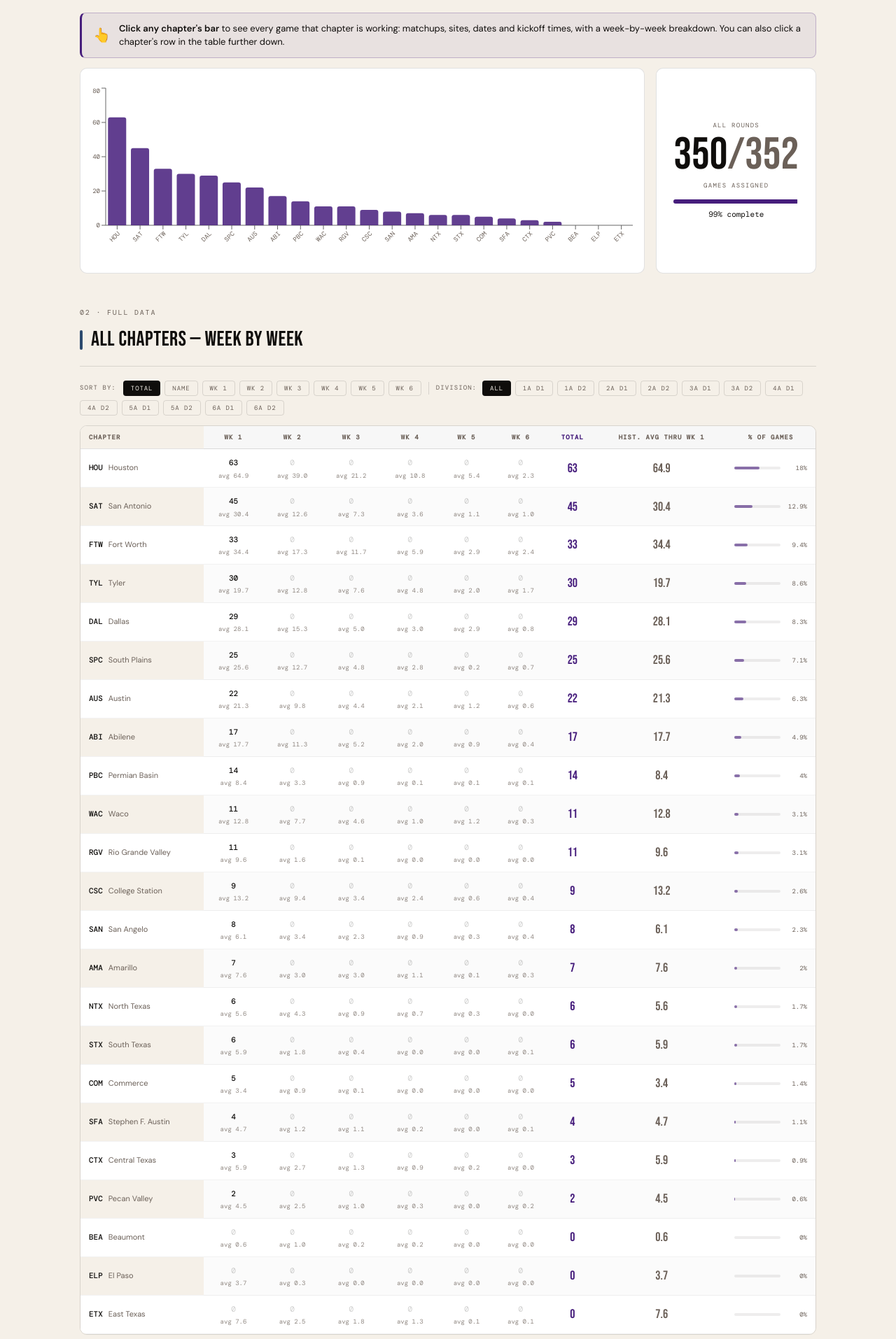
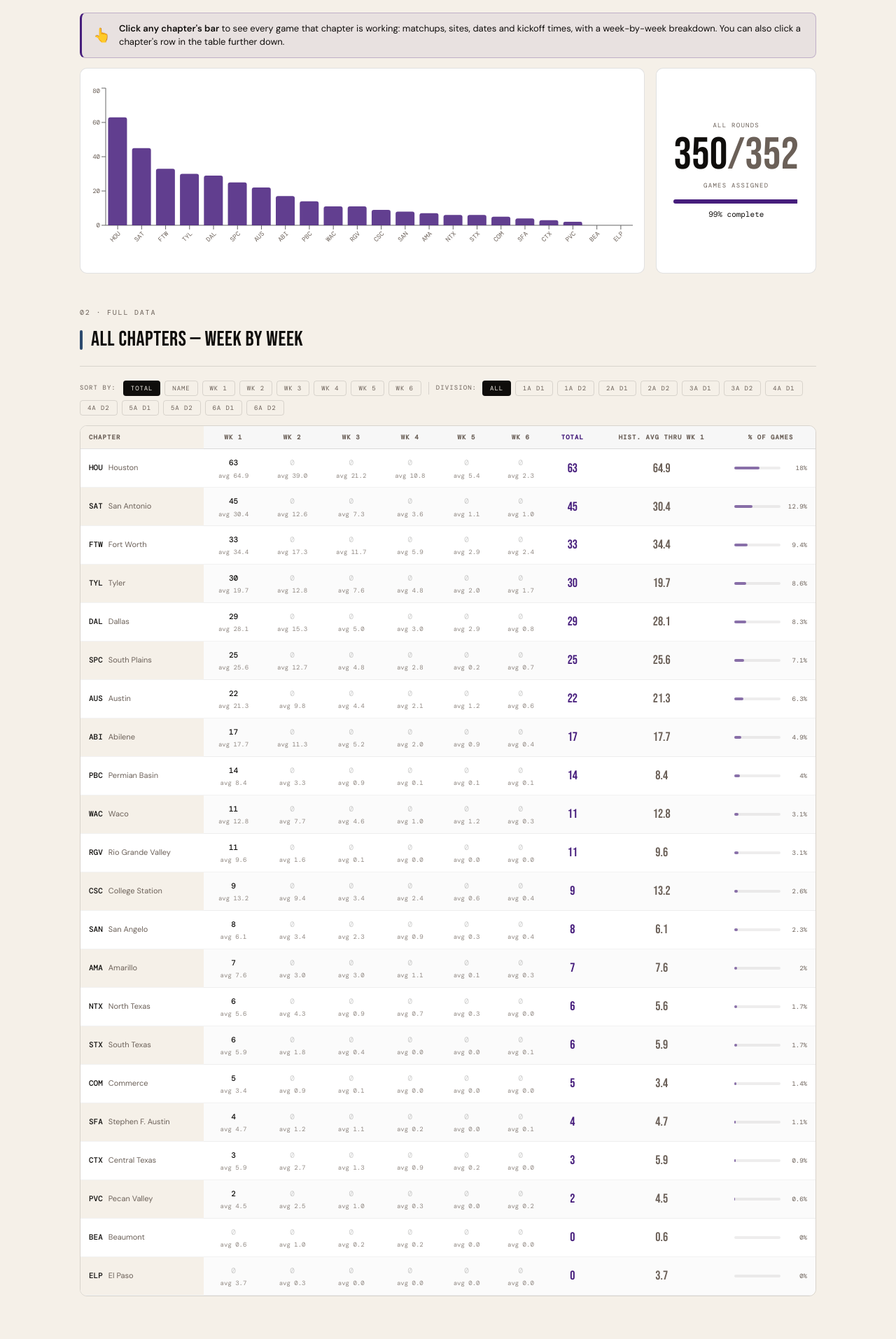
Before and after one commit to colemic2006/texasplayoffs, a React (Vite) app: page / in a window 1280 px wide. Shown: the part 1906-3820 px from the top of the page at 70% size. Built offline with nearby package versions, Linux system fonts and the light colour scheme.

Commit message:
Chapter Stats: East Texas no longer shows as a current chapter (folded into Tyler)
Co-Authored-By: Claude Opus 5.5 <noreply@anthropic.com>
Claude-Session: https://claude.ai/code/session_01BMNz1h9oErPrBeApAqNHEj

```diff
--- a/src/components/ChapterDashboard.jsx
+++ b/src/components/ChapterDashboard.jsx
@@ -6,6 +6,7 @@ import { placeName, gameWhen } from '../placeName'
 import { useDctfTeams, DctfLinks } from '../dctf'
 
 const WEEKS = ['1','2','3','4','5','6']
+const RETIRED = new Set(['WACO', 'ETX'])   // codes no longer in use: WACO is WAC; East Texas merged into Tyler
 const ROUND_LABELS = { '1':'Week 1', '2':'Week 2', '3':'Week 3', '4':'Week 4', '5':'Week 5', '6':'Week 6' }
 const CLASSIFICATIONS = ['1A D1','1A D2','2A D1','2A D2','3A D1','3A D2','4A D1','4A D2','5A D1','5A D2','6A D1','6A D2']
 
@@ -63,12 +64,12 @@ export default function ChapterDashboard({ data, year, allData = {}, years = [],
   const [filterClass, setFilterClass] = useState('all')
   const [tableClass, setTableClass] = useState('all')
 
-  // every chapter, including those with no games yet, so all of them show on the chart and table
+  // every current chapter, including those with no games yet (East Texas was folded into Tyler), so all of them show on the chart and table
   const chapters = useMemo(() => {
     const have = data?.chapters || []
     const codes = new Set(have.map(c => c.code === 'WACO' ? 'WAC' : c.code))
     const missing = Object.entries(CHAPTER_NAMES)
-      .filter(([code]) => code !== 'WACO' && !codes.has(code))
+      .filter(([code]) => !RETIRED.has(code) && !codes.has(code))
       .map(([code, name]) => ({ code, name, total: 0, weeks: {} }))
     return [...have, ...missing]
   }, [data])
```
